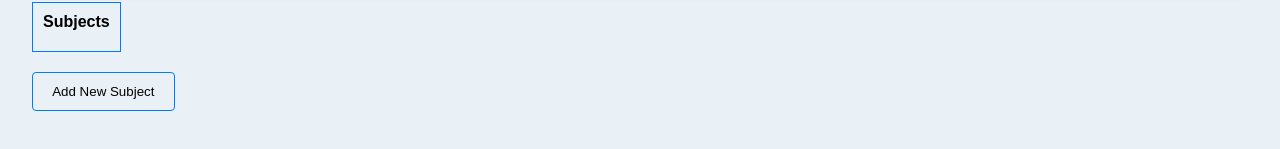
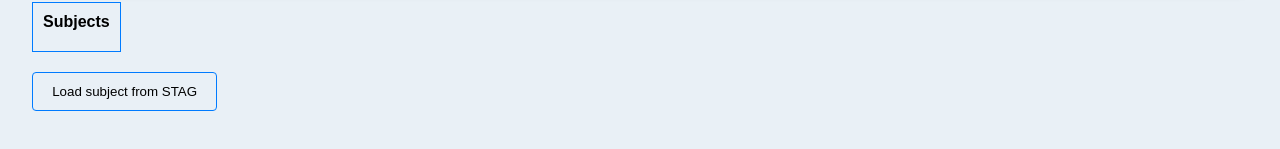
Before and after one commit to sidd-1337/timetabemakertest, a React (Create React App) app: page /timetable-maker in a window 1280 px wide. Shown: the part 381-530 px from the top of the page. Built offline with nearby package versions, Linux system fonts and the light colour scheme.

Commit message:
added collisions & load subject from stag

```diff
--- a/src/components/TimetableMaker/TimetableMaker.js
+++ b/src/components/TimetableMaker/TimetableMaker.js
@@ -348,7 +348,7 @@ function TimetableMaker() {
                 )}</div>
             <div className="buttons buttons-left">
                 <button className="custom-button"  onClick={() => setShowSubjectLoader(!showSubjectLoader)}>
-                    {showSubjectLoader ? 'Hide Form' : 'Add New Subject'}
+                    {showSubjectLoader ? 'Hide Form' : 'Load subject from STAG'}
                 </button>
             </div>
         <div className="form-group">
```
